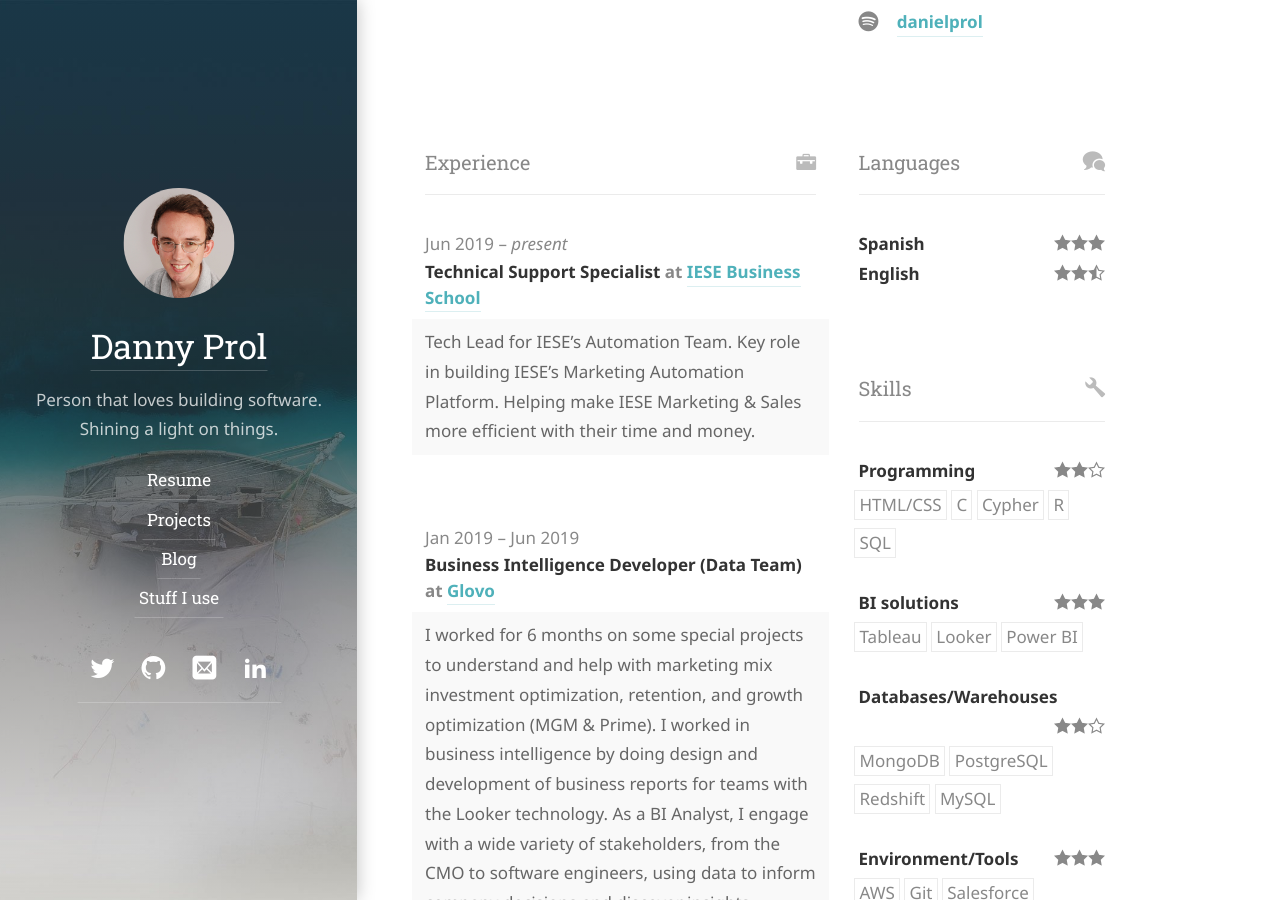
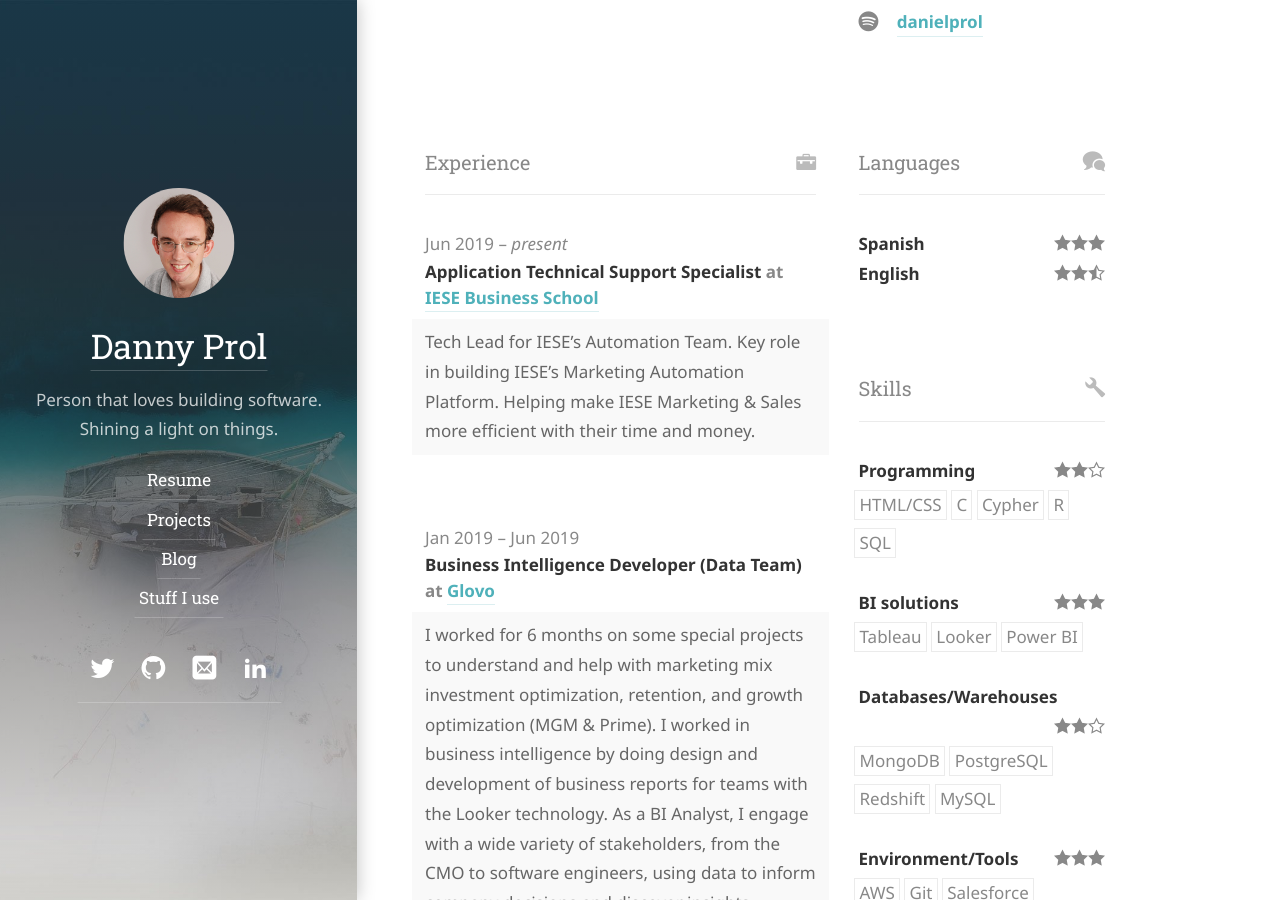
Before and after one commit to dprol/dprol.github.io, a Jekyll site: the page built from resume.md, in a window 1280 px wide and 900 px high, scrolled down 412 px. Built offline with Jekyll 4.4.1, drawn with Linux system fonts in a browser that asks for light colours; some web fonts are replaced.

Commit message:
Update resume.yml

```diff
--- a/_data/resume.yml
+++ b/_data/resume.yml
@@ -28,7 +28,7 @@
 
 work:
   - company: "IESE Business School"
-    position: "Technical Support Specialist"
+    position: "Application Technical Support Specialist"
     website: "https://www.iese.edu/"
     startDate: "2019-06-04"
     endDate: ""
```
